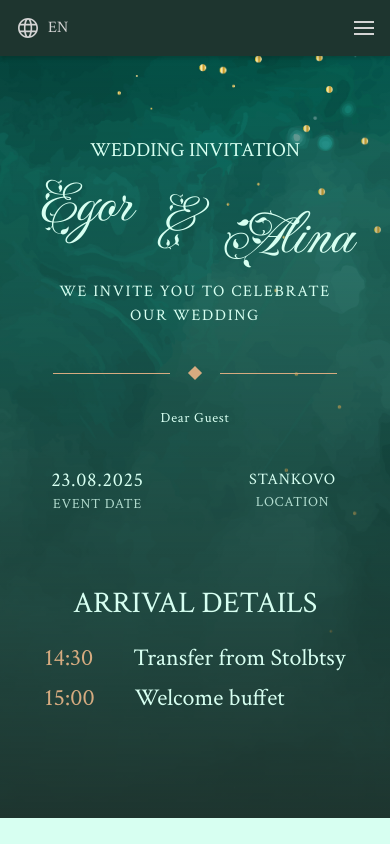
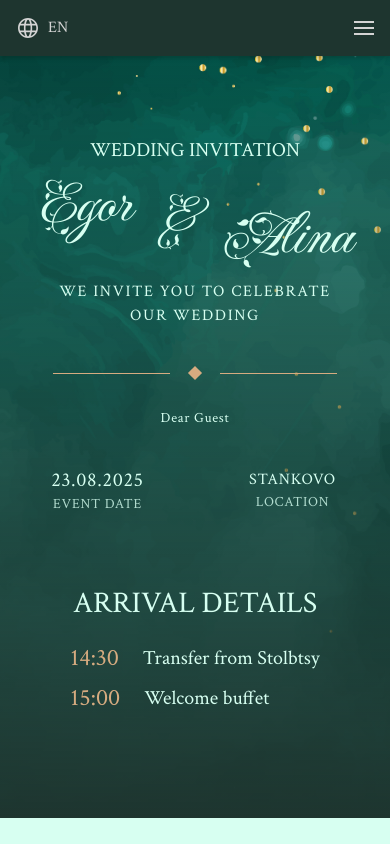
Before and after one commit to egorokunevich/wedding-invitation, a Next.js app: page /en in a window 390 px wide. Shown: the top 844 px of the page. Built offline with nearby package versions, Linux system fonts and the light colour scheme; no server answers.

Commit message:
fix: arrival text wrap

```diff
--- a/src/components/ArrivalInfo/ArrivalInfo.tsx
+++ b/src/components/ArrivalInfo/ArrivalInfo.tsx
@@ -10,8 +10,8 @@ const ArrivalInfo = () => {
     return (
       <div className="flex items-center font-light">
         <span className="text-ACCENT">{time}</span>
-        <span className="px-5"></span>
-        <span>{detailText}</span>
+        <span className="px-3 md:px-5"></span>
+        <span className="text-xl md:text-2xl">{detailText}</span>
       </div>
     );
   };
```
